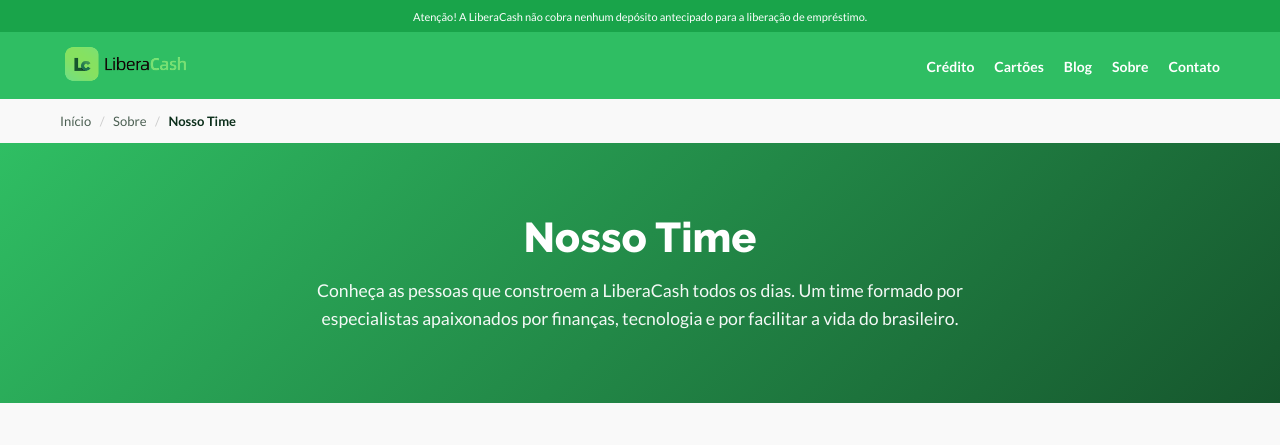
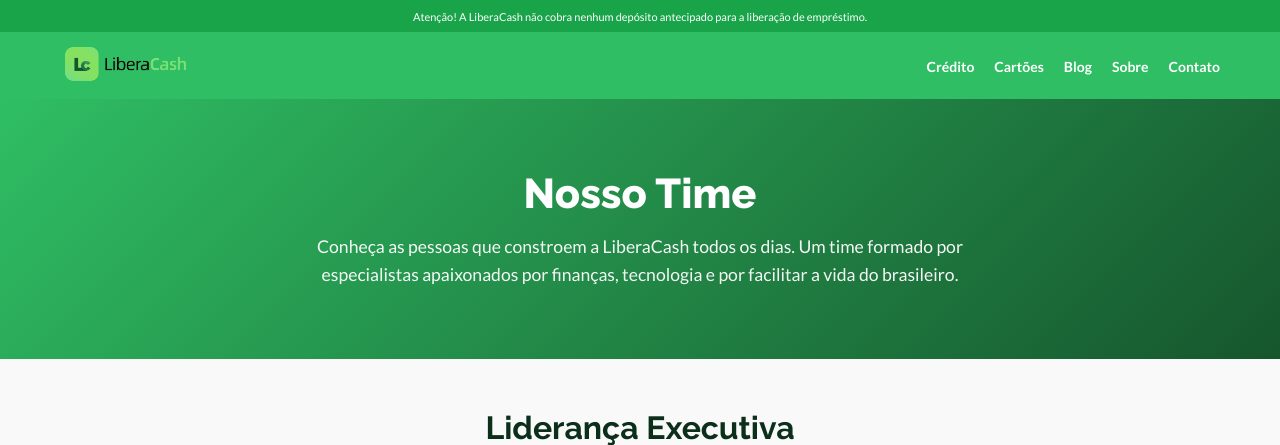
Before and after one commit to lzoperformance/liberacash, a PHP site: page /time/ in a window 1280 px wide. Shown: the top 445 px of the page. Run offline with PHP 8.4, Linux system fonts and the light colour scheme.

Commit message:
Remove faixa de breadcrumb da página Time
Pedido do operador — a faixa branca com Início / Sobre / Nosso Time não combina com o resto do site. Remove o markup, o CSS morto e o BreadcrumbList JSON-LD correspondente (structured data deve refletir conteúdo visível na página).

Co-Authored-By: Claude Sonnet 5 <noreply@anthropic.com>

```diff
--- a/public/time.php
+++ b/public/time.php
@@ -121,18 +121,6 @@ j=d.createElement(s),dl=l!='dataLayer'?'&l='+l:'';j.async=true;j.src=
     <meta name="viewport" content="width=device-width, initial-scale=1.0">
     <title>Nosso Time | LiberaCash</title>
 
-    <script type="application/ld+json">
-    {
-      "@context": "https://schema.org",
-      "@type": "BreadcrumbList",
-      "itemListElement": [
-        {"@type": "ListItem", "position": 1, "name": "Início", "item": "https://libera.cash/"},
-        {"@type": "ListItem", "position": 2, "name": "Sobre", "item": "https://libera.cash/sobre/"},
-        {"@type": "ListItem", "position": 3, "name": "Nosso Time", "item": "https://libera.cash/time/"}
-      ]
-    }
-    </script>
-
     <meta name="description" content="Conheça as pessoas por trás da LiberaCash — CEO, CTO e as lideranças das áreas que fazem nosso comparador de crédito funcionar.">
     <meta property="og:title" content="Nosso Time | LiberaCash">
     <meta property="og:description" content="Conheça as lideranças da LiberaCash.">
@@ -170,12 +158,6 @@ j=d.createElement(s),dl=l!='dataLayer'?'&l='+l:'';j.async=true;j.src=
         .nav-menu { display: flex; list-style: none; gap: 20px; }
         .nav-menu a { color: #fff; text-decoration: none; font-size: 14px; font-weight: 600; }
         .hamburger { display: none; cursor: pointer; background: none; border: none; padding: 0; color: #fff; font-size: 24px; }
-
-        .breadcrumbs { max-width: 1200px; margin: 0 auto; padding: 14px 20px; font-size: 13px; color: var(--gray-text); }
-        .breadcrumbs a { color: var(--gray-text); text-decoration: none; }
-        .breadcrumbs a:hover { color: var(--primary-green); text-decoration: underline; }
-        .breadcrumbs .sep { margin: 0 6px; color: #ccc; }
-        .breadcrumbs .current { color: var(--text-dark); font-weight: 600; }
 
         .hero { background: linear-gradient(135deg, var(--primary-green), var(--dark-green)); padding: 70px 20px; text-align: center; color: #fff; }
         .hero h1 { font-family: 'Raleway', sans-serif; font-size: 2.6rem; font-weight: 800; margin-bottom: 15px; }
@@ -391,14 +373,6 @@ height="0" width="0" style="display:none;visibility:hidden"></iframe></noscript>
 </header>
 
   <main>
-<nav class="breadcrumbs" aria-label="breadcrumb">
-    <a href="/">Início</a>
-    <span class="sep">/</span>
-    <a href="/sobre/">Sobre</a>
-    <span class="sep">/</span>
-    <span class="current">Nosso Time</span>
-</nav>
-
 <section class="hero">
     <h1>Nosso Time</h1>
     <p>Conheça as pessoas que constroem a LiberaCash todos os dias. Um time formado por especialistas apaixonados por finanças, tecnologia e por facilitar a vida do brasileiro.</p>
```
